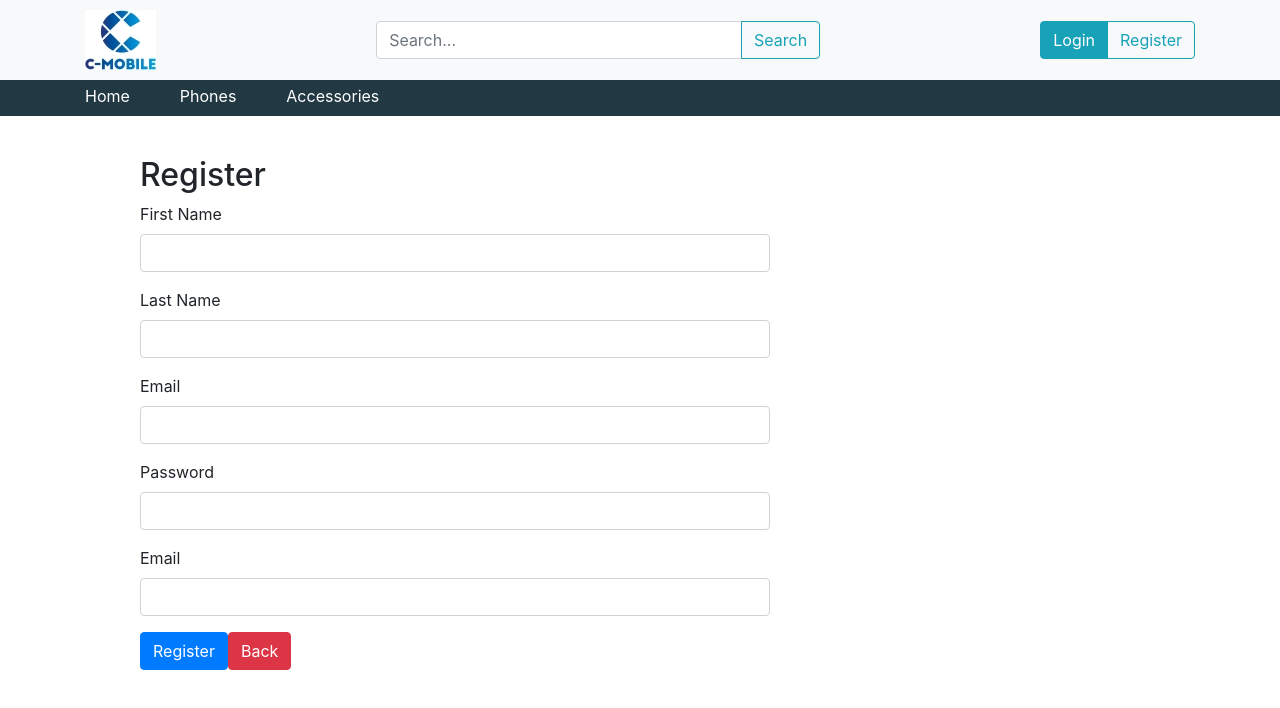
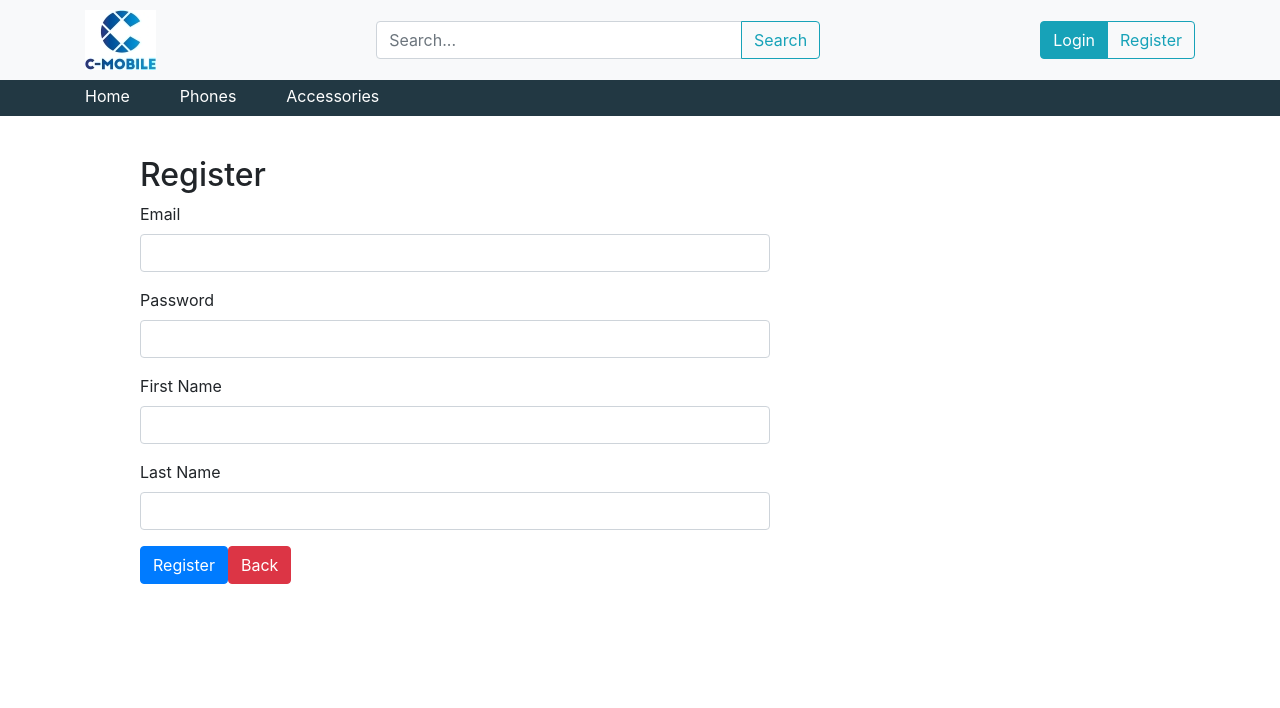
Before and after one commit to Darius-Wattimena/project-c, a React (Create React App) app in the folder ProjectC/ClientApp/: page /register in a window 1280 px wide. Shown: the top 708 px of the page. Built offline with nearby package versions, Linux system fonts and the light colour scheme.

Commit message:
Small fix in register

```diff
--- a/ProjectC/ClientApp/src/RegisterPage/RegisterPage.jsx
+++ b/ProjectC/ClientApp/src/RegisterPage/RegisterPage.jsx
@@ -55,20 +55,6 @@ class RegisterPage extends React.Component {
 
                 <form id="form" onSubmit={this.handleSubmit}>
                     <h2>Register</h2>
-                    <div className={'form-group' + (submitted && !user.firstname ? ' has-error' : '')}>
-                        <label htmlFor="firstname">First Name</label>
-                        <input type="text" className="form-control" name="firstname" value={user.firstname} onChange={this.handleChange} />
-                        {submitted && !user.firstname &&
-                            <div className="help-block">First Name is required</div>
-                        }
-                    </div>
-                    <div className={'form-group' + (submitted && !user.lastname ? ' has-error' : '')}>
-                        <label htmlFor="lastname">Last Name</label>
-                        <input type="text" className="form-control" name="lastname" value={user.lastname} onChange={this.handleChange} />
-                        {submitted && !user.lastname &&
-                            <div className="help-block">Last Name is required</div>
-                        }
-                    </div>
                     <div className={'form-group' + (submitted && !user.mailaddress ? ' has-error' : '')}>
                         <label htmlFor="mailaddress">Email</label>
                         <input type="email" className="form-control" name="mailaddress" value={user.mailaddress} onChange={this.handleChange} />
@@ -83,11 +69,18 @@ class RegisterPage extends React.Component {
                             <div className="help-block">Password is required</div>
                         }
                     </div>
-                    <div className={'form-group' + (submitted && !user.mailaddress ? ' has-error' : '')}>
-                        <label htmlFor="mailaddress">Email</label>
-                        <input type="email" className="form-control" name="mailaddress" value={user.mailaddress} onChange={this.handleChange} />
-                        {submitted && !user.mailaddress &&
-                            <div className="help-block">Email is required</div>
+                    <div className={'form-group' + (submitted && !user.firstname ? ' has-error' : '')}>
+                        <label htmlFor="firstname">First Name</label>
+                        <input type="text" className="form-control" name="firstname" value={user.firstname} onChange={this.handleChange} />
+                        {submitted && !user.firstname &&
+                            <div className="help-block">First Name is required</div>
+                        }
+                    </div>
+                    <div className={'form-group' + (submitted && !user.lastname ? ' has-error' : '')}>
+                        <label htmlFor="lastname">Last Name</label>
+                        <input type="text" className="form-control" name="lastname" value={user.lastname} onChange={this.handleChange} />
+                        {submitted && !user.lastname &&
+                            <div className="help-block">Last Name is required</div>
                         }
                     </div>
                     <button type="submit" form="form" className="btn btn-primary">Register</button>
```
Also changed, not shown: 1 other file (tests, documents, lock files or other folders).
